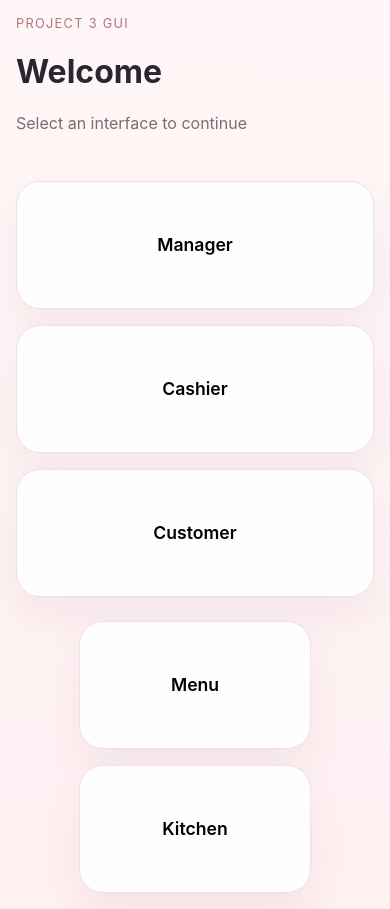
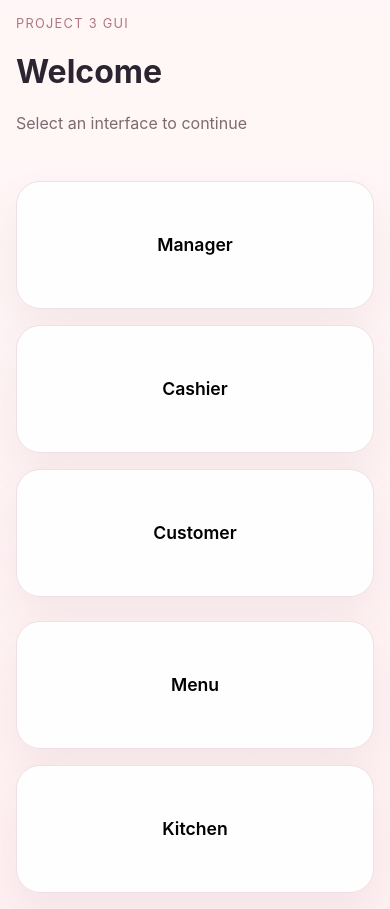
Before and after one commit to CSCE-331-Spring-2026-900-908/project3-team30, a React (Vite) app in the folder client/: page /home in a window 390 px wide. Built offline with nearby package versions, Linux system fonts and the light colour scheme.

Commit message:
made all portal buttons the same width on mobile

```diff
--- a/client/src/styles/app.css
+++ b/client/src/styles/app.css
@@ -68,4 +68,5 @@ tr:hover { background: #fff8fa; }
   .split-layout, .stat-grid, .quick-grid, .quick-grid.two-col, .quick-grid.three-col { grid-template-columns: 1fr; }
   .topbar { flex-direction: column; }
   .app-shell { padding: 1rem; }
+  .portal-bottom { width: 100%; }
 }
```
